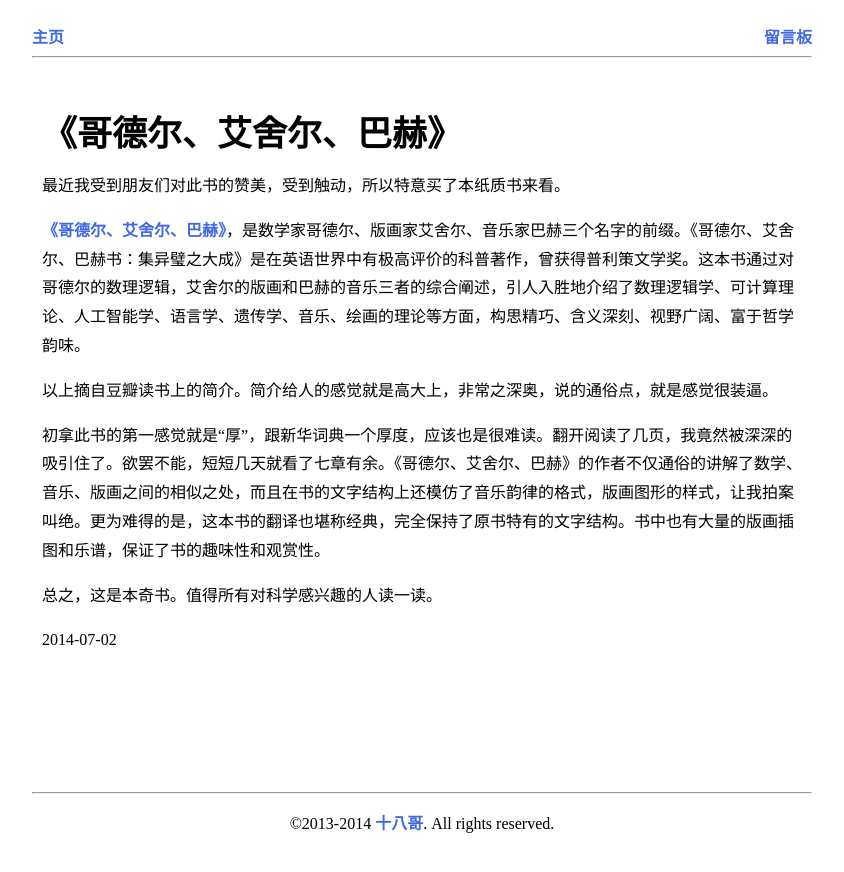
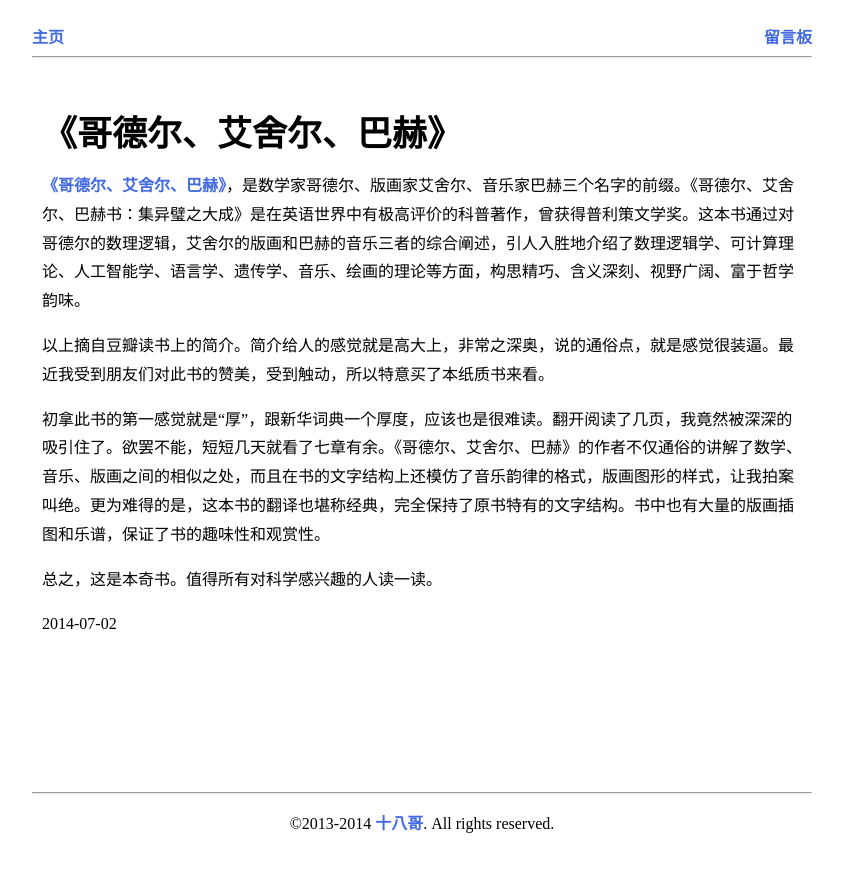
Before and after one commit to cforth/blog, a Jekyll site: the page built from _posts/2014-07-02-g-e-b.md, in a window 1280 px wide. Shown: the top 872 px of the page, without its empty margins (218-1062 px from the left). Built offline with Jekyll 4.4.1, drawn with Linux system fonts in a browser that asks for light colours; Markdown is read by kramdown in place of the engine named in the settings; comment, search, counter and statistics services are not loaded; some of the changed lines change nothing that is shown.

Commit message:
测试摘要

```diff
--- a/_config.yml
+++ b/_config.yml
@@ -5,5 +5,3 @@
 
 paginate: 12
 paginate_path: "/page:num"
-
-excerpt_separator: "\n\n\n"
--- a/_posts/2014-07-02-g-e-b.md
+++ b/_posts/2014-07-02-g-e-b.md
@@ -1,17 +1,14 @@
 ---
 layout: default
 title: 《哥德尔、艾舍尔、巴赫》
-
+excerpt: 最近我受到朋友们对此书的赞美，受到触动，所以特意买了本纸质书来看。
 ---
 {{ page.title }}
 ----------------
-最近我受到朋友们对此书的赞美，受到触动，所以特意买了本纸质书来看。
-
-
 
 [**《哥德尔、艾舍尔、巴赫》**](http://book.douban.com/subject/1291204/)，是数学家哥德尔、版画家艾舍尔、音乐家巴赫三个名字的前缀。《哥德尔、艾舍尔、巴赫书：集异璧之大成》是在英语世界中有极高评价的科普著作，曾获得普利策文学奖。这本书通过对哥德尔的数理逻辑，艾舍尔的版画和巴赫的音乐三者的综合阐述，引人入胜地介绍了数理逻辑学、可计算理论、人工智能学、语言学、遗传学、音乐、绘画的理论等方面，构思精巧、含义深刻、视野广阔、富于哲学韵味。
 
-以上摘自豆瓣读书上的简介。简介给人的感觉就是高大上，非常之深奥，说的通俗点，就是感觉很装逼。
+以上摘自豆瓣读书上的简介。简介给人的感觉就是高大上，非常之深奥，说的通俗点，就是感觉很装逼。最近我受到朋友们对此书的赞美，受到触动，所以特意买了本纸质书来看。
 
 初拿此书的第一感觉就是“厚”，跟新华词典一个厚度，应该也是很难读。翻开阅读了几页，我竟然被深深的吸引住了。欲罢不能，短短几天就看了七章有余。《哥德尔、艾舍尔、巴赫》的作者不仅通俗的讲解了数学、音乐、版画之间的相似之处，而且在书的文字结构上还模仿了音乐韵律的格式，版画图形的样式，让我拍案叫绝。更为难得的是，这本书的翻译也堪称经典，完全保持了原书特有的文字结构。书中也有大量的版画插图和乐谱，保证了书的趣味性和观赏性。
 
```
